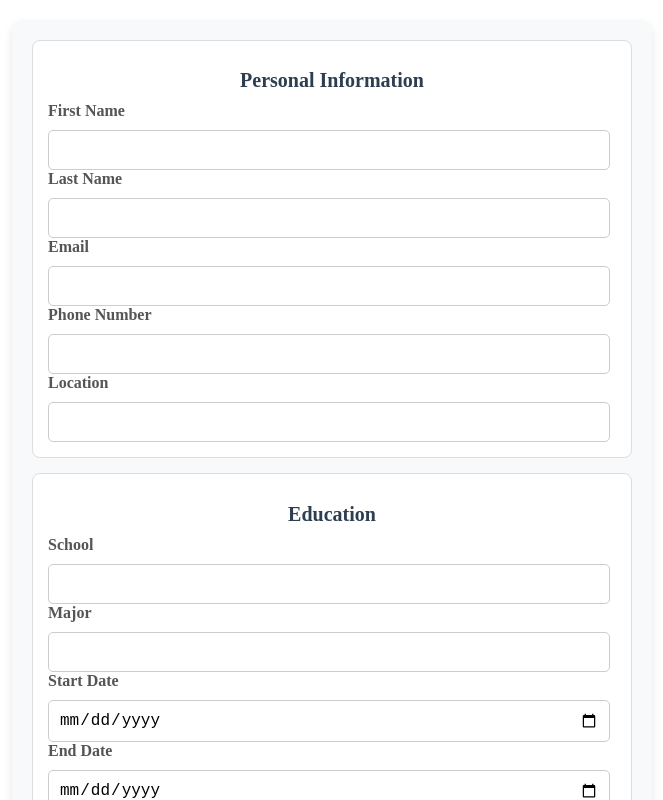
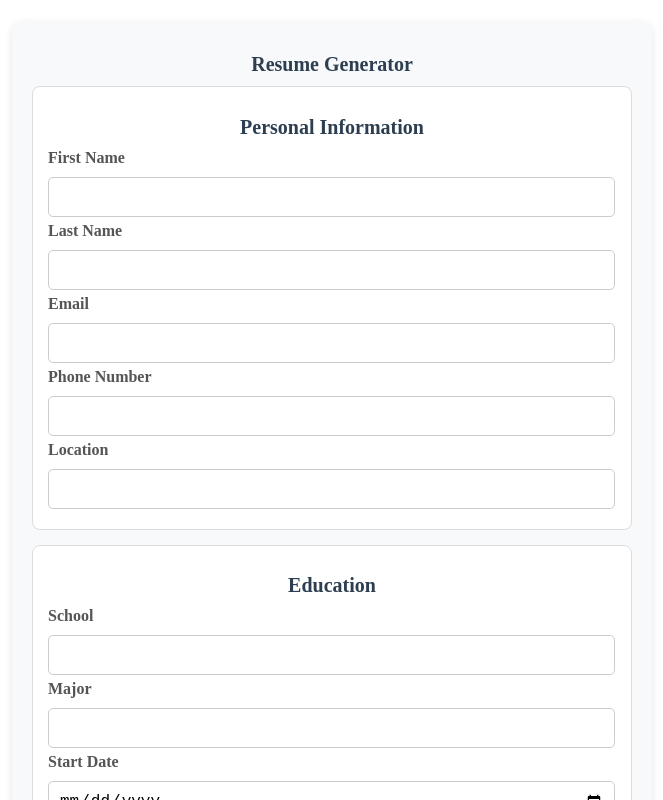
Before and after one commit to malom1/resume-builder, a React (Vite) app: page / in a window 1280 px wide. Shown: the top 800 px of the page, without its empty margins (308-971 px from the left). Built offline with nearby package versions, Linux system fonts and the light colour scheme.

Commit message:
minor styling changes

```diff
--- a/src/App.jsx
+++ b/src/App.jsx
@@ -11,7 +11,7 @@ function App() {
     firstname: 'John',
     lastname: 'Doe',
     email: 'johndoe@email.com',
-    phone: 123-456-7890,
+    phone: 1234567890,
     homeLocation: 'Queens, NY',
     school: 'Harvard University',
     major: 'Computer Science',
--- a/src/Components/Information/Information.css
+++ b/src/Components/Information/Information.css
@@ -37,9 +37,10 @@ label {
 }
 
 input, textarea{
-    width: 95%;
+    width: 96%;
     padding: 10px;
     margin-top: 5px;
+    margin-bottom: 5px;
     border: 1px solid #ccc;
     border-radius: 5px;
     font-size: 16px;
--- a/src/Components/Information/Information.jsx
+++ b/src/Components/Information/Information.jsx
@@ -18,6 +18,8 @@ function Information ({resumeData, setResumeData, setIsEditing}) {
 
     return (
         <div className="input-container">
+
+            <h1 className="title">Resume Generator</h1>
 
             <form onSubmit={handleSubmit}>
                 <div className="info-input">
```
